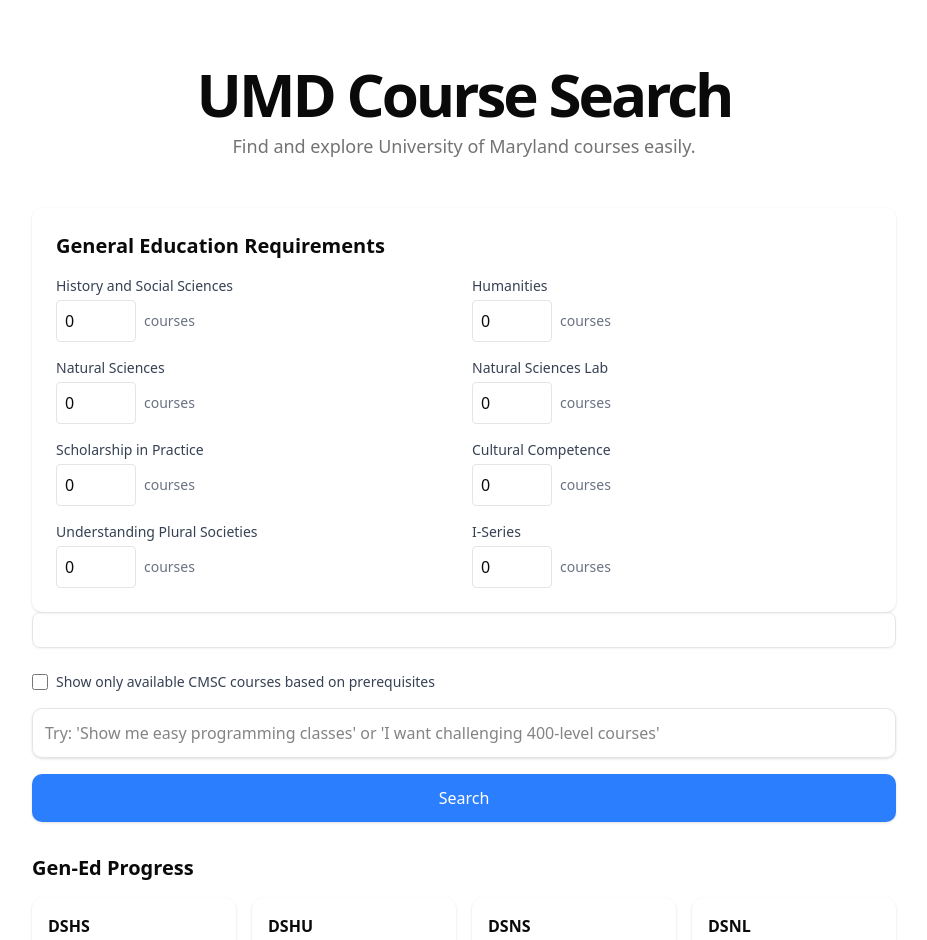
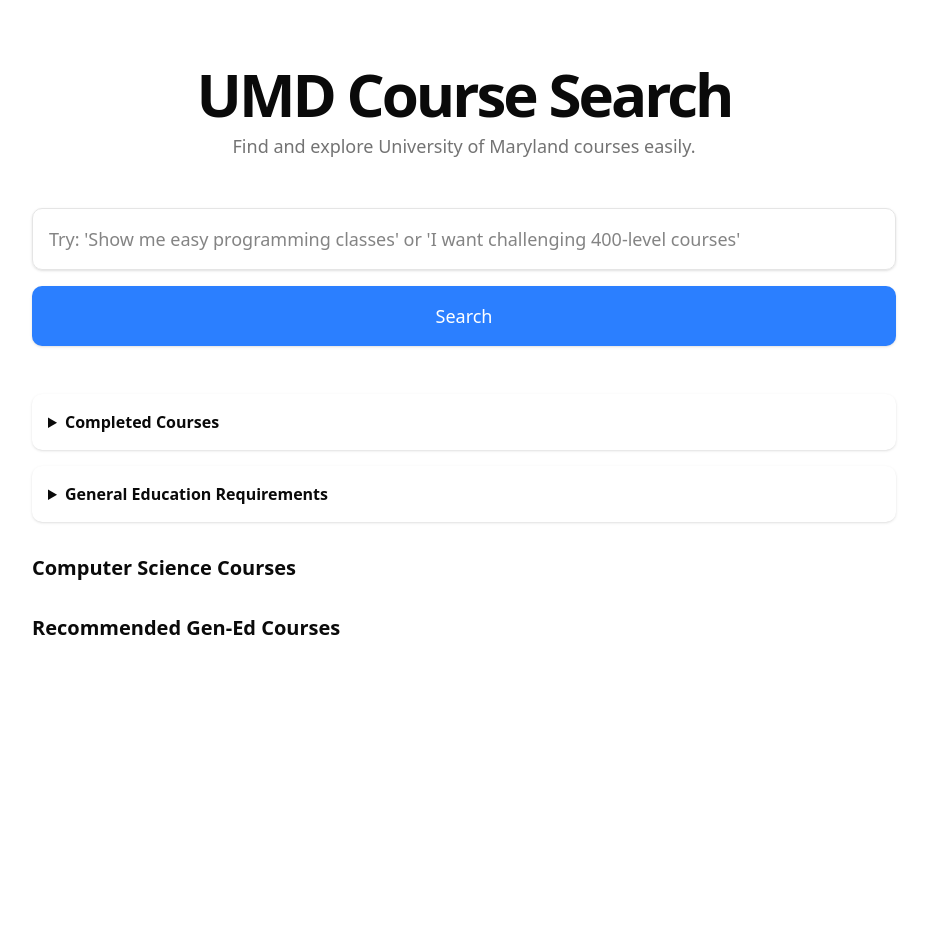
Before and after one commit to yyrichy/scheduleit, a Next.js app: page / in a window 1280 px wide. Shown: the top 940 px of the page, without its empty margins (176-1103 px from the left). After the commit the page ends 800 px from the top, so only its background shows below. Built offline with nearby package versions, Linux system fonts and the light colour scheme.

Commit message:
ui update for search

```diff
--- a/app/components/CourseSearch.tsx
+++ b/app/components/CourseSearch.tsx
@@ -132,17 +132,40 @@
     return courses.filter(course => course.prerequisites_met);
   };
 
-  // Modify the return statement where you render CS courses
   return (
     <div className="max-w-4xl mx-auto p-4">
-      <RequirementsSelector onRequirementsChange={setGenEdRequirements} />
 
-      <div className="mb-8">
-        <div className="flex flex-col gap-4">
+      {/* Search Section */}
+      <div className="mb-12">
+        <input
+          type="text"
+          value={query}
+          onChange={(e) => setQuery(e.target.value)}
+          onKeyDown={(e) => e.key === "Enter" && searchCourses()}
+          placeholder="Try: 'Show me easy programming classes' or 'I want challenging 400-level courses'"
+          className="w-full p-4 text-lg border rounded-lg shadow-sm focus:ring-2 focus:ring-blue-500 mb-4"
+        />
+        <button
+          onClick={searchCourses}
+          disabled={loading}
+          className="w-full px-6 py-4 bg-blue-500 text-white text-lg rounded-lg hover:bg-blue-600 disabled:bg-gray-400 shadow-sm"
+        >
+          {loading ? "Searching..." : "Search"}
+        </button>
+        {error && <p className="text-red-500 mt-2">{error}</p>}
+      </div>
+
+      {/* Collapsible Sections */}
+      <div className="space-y-4 mb-8">
+        {/* Completed Courses Section */}
+        <details className="bg-white rounded-lg shadow-sm">
+          <summary className="p-4 font-semibold cursor-pointer hover:bg-gray-50">
+            Completed Courses
+          </summary>
+          <div className="p-4 border-t">
+            <p className="text-sm text-gray-600 mb-4">Enter the courses you've already completed (e.g., CMSC131, MATH140):</p>
             <CourseTagsInput value={completedCourses} onChange={setCompletedCourses} />
-
-          {/* Add this checkbox */}
-          <div className="flex items-center gap-2">
+            <div className="mt-4 flex items-center gap-2">
               <input
                 type="checkbox"
                 id="showAvailable"
@@ -154,32 +177,24 @@
                 Show only available CMSC courses based on prerequisites
               </label>
             </div>
+          </div>
+        </details>
 
-          <input
-            type="text"
-            value={query}
-            onChange={(e) => setQuery(e.target.value)}
-            onKeyDown={(e) => e.key === "Enter" && searchCourses()}
-            placeholder="Try: 'Show me easy programming classes' or 'I want challenging 400-level courses'"
-            className="p-3 border rounded-lg shadow-sm focus:ring-2 focus:ring-blue-500"
-          />
-          <button
-            onClick={searchCourses}
-            disabled={loading}
-            className="px-6 py-3 bg-blue-500 text-white rounded-lg hover:bg-blue-600 disabled:bg-gray-400 shadow-sm"
-          >
-            {loading ? "Searching..." : "Search"}
-          </button>
-        </div>
-        {error && <p className="text-red-500 mt-2">{error}</p>}
-      </div>
+        {/* Gen-Ed Requirements Section */}
+        <details className="bg-white rounded-lg shadow-sm">
+          <summary className="p-4 font-semibold cursor-pointer hover:bg-gray-50">
+            General Education Requirements
+          </summary>
+          <div className="p-4 border-t">
+            <RequirementsSelector onRequirementsChange={setGenEdRequirements} />
 
-      <div className="mb-8">
-        <h2 className="text-xl font-bold mb-4">Gen-Ed Progress</h2>
+            {/* Gen-Ed Progress */}
+            <div className="mt-6">
+              <h3 className="text-lg font-semibold mb-4">Progress</h3>
               <div className="grid grid-cols-2 md:grid-cols-4 gap-4">
                 {Object.entries(results.genEdProgress.remaining).map(([category, remaining]) => (
-            <div key={category} className="bg-white p-4 rounded-lg shadow-sm">
-              <h3 className="font-semibold">{category}</h3>
+                  <div key={category} className="bg-gray-50 p-3 rounded">
+                    <h4 className="font-medium">{category}</h4>
                     <p className="text-sm">
                       {results.genEdProgress.completed[category]} / {results.genEdProgress.completed[category] + remaining} completed
                     </p>
@@ -187,7 +202,11 @@
                 ))}
               </div>
             </div>
+          </div>
+        </details>
+      </div>
 
+      {/* Results Sections */}
       <div className="space-y-8">
         {/* Modified CS Courses Section */}
         <div>
```
Lines whose indentation alone changed are shown as unchanged.
